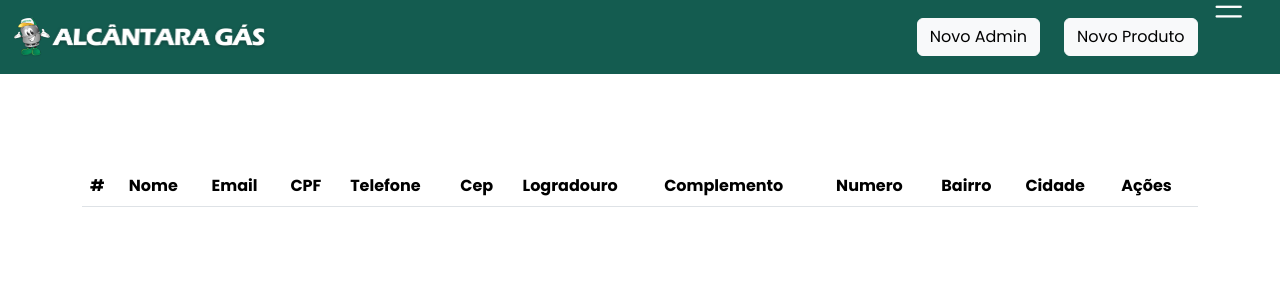
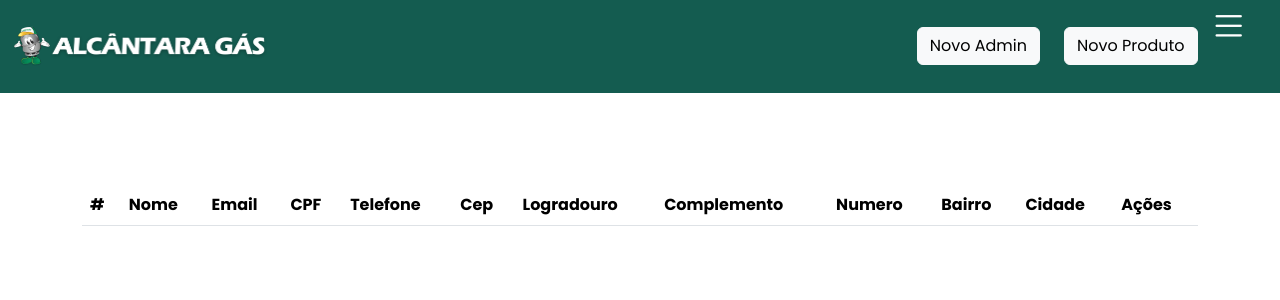
Before and after one commit to batatinhachips/AlcaGas, a PHP site: page /visao/usuario_tabela.php in a window 1280 px wide. Shown: the top 300 px of the page. Run offline with PHP 8.4, Linux system fonts and the light colour scheme; data comes from the database, SQL or seed files in the repository; lists and menus that the app fills with data are empty.

Commit message:
Update styles.css

```diff
--- a/recursos/css/styles.css
+++ b/recursos/css/styles.css
@@ -496,6 +496,7 @@ h2,
   color: white;
   cursor: pointer;
   z-index: 3000;
+  margin-top: 1.2rem;
 }
 
 .usuario-admin .botao-admin {
```
